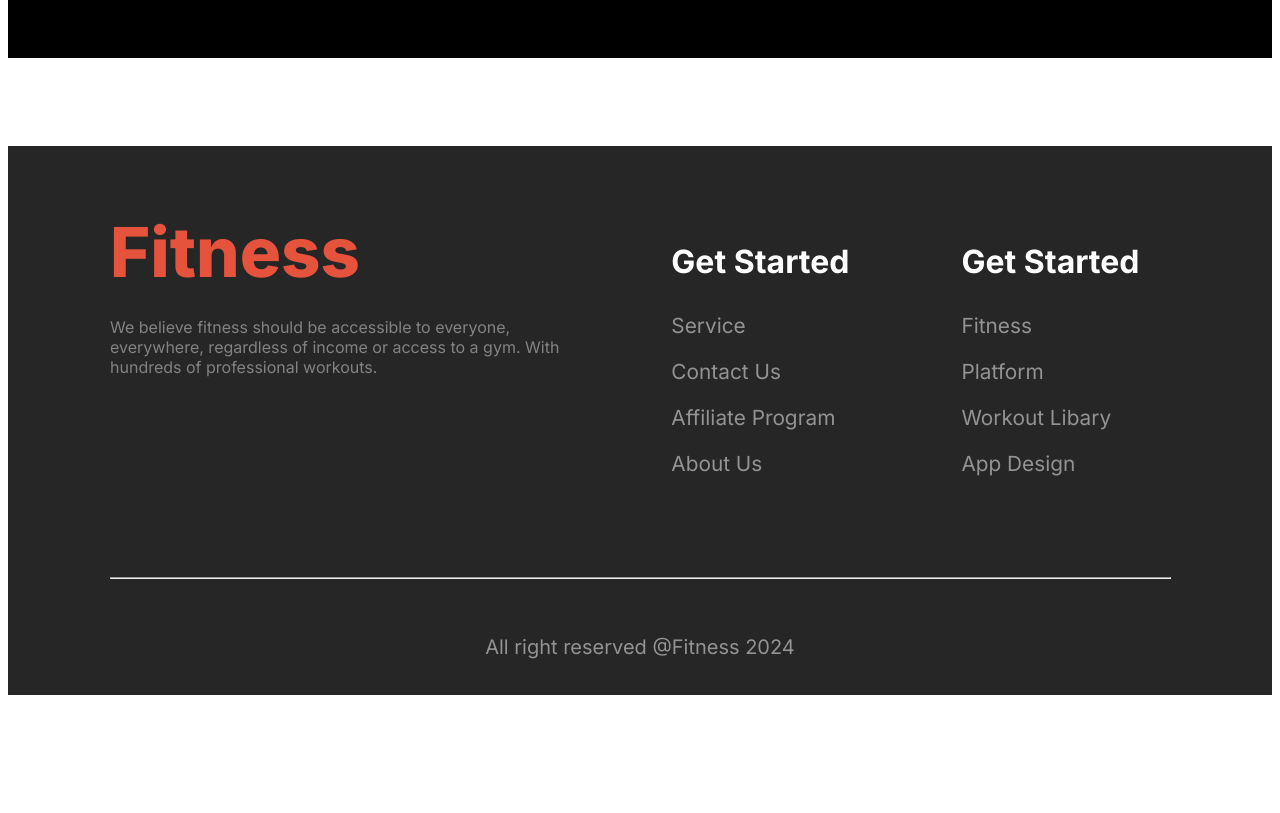
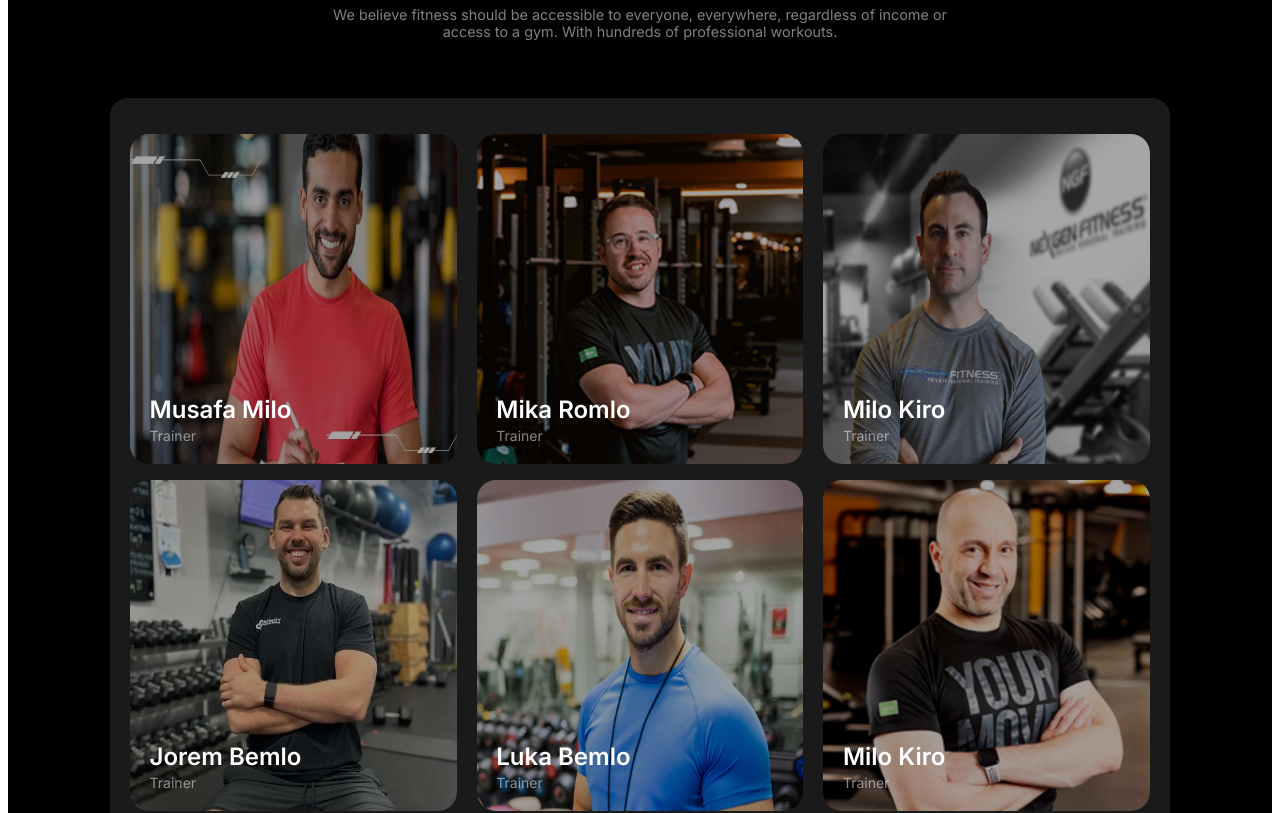
Before and after one commit to sohanmollahbd/b10-a-2-versatile-ui, a plain HTML site: page index.html in a window 1280 px wide. Shown: the part 1940-2753 px from the top of the page. Before the commit the page ends 2643 px from the top, so only its background shows below. Drawn offline with Linux system fonts and the light colour scheme; a web font is replaced by a local one.

Commit message:
Added Team section

```diff
--- a/index.html
+++ b/index.html
@@ -124,7 +124,54 @@
          <div class="team-texts text-center">
             <h1 class="team-title-text">Meet Our Team</h1>
             <p class="team-description">We believe fitness should be accessible to everyone, everywhere, regardless
-               of income or <br> access to a gym. With  hundreds of professional workouts.</p>
+               of income or <br> access to a gym. With hundreds of professional workouts.</p>
+         </div>
+
+         <div class="team-cards">
+            <div class="row">
+               <div class="team-card">
+                  <img id="team-img" src="./images/trainer4.png" alt="Trainer Picture">
+                  <h4 id="team-card-title" class="team-content-text">Musafa Milo</h4>
+                  <p id="team-card-description" class="team-content-text">Trainer</p>
+               </div>
+               <div class="team-card">
+                  <img id="team-img" src="./images/trainer5.png" alt="Trainer Picture">
+
+                  <h4 id="team-card-title" class="team-content-text">Mika Romlo</h4>
+                  <p id="team-card-description" class="team-content-text">Trainer</p>
+
+               </div>
+               <div class="team-card">
+                  <img id="team-img" src="./images/trainer6.png" alt="Trainer Picture">
+
+                  <h4 id="team-card-title" class="team-content-text">Milo Kiro</h4>
+                  <p id="team-card-description" class="team-content-text">Trainer</p>
+
+               </div>
+
+            </div>
+            <div class="row">
+               <div class="team-card">
+                  <img id="team-img" src="./images/trainer1.png" alt="Trainer Picture">
+                  <h4 id="team-card-title" class="team-content-text">Jorem Bemlo</h4>
+                  <p id="team-card-description" class="team-content-text">Trainer</p>
+               </div>
+               <div class="team-card">
+                  <img id="team-img" src="./images/trainer2.png" alt="Trainer Picture">
+
+                  <h4 id="team-card-title" class="team-content-text">Luka Bemlo</h4>
+                  <p id="team-card-description" class="team-content-text">Trainer</p>
+
+               </div>
+               <div class="team-card">
+                  <img id="team-img" src="./images/trainer3.png" alt="Trainer Picture">
+
+                  <h4 id="team-card-title" class="team-content-text">Milo Kiro</h4>
+                  <p id="team-card-description" class="team-content-text">Trainer</p>
+
+               </div>
+
+            </div>
          </div>
 
       </section>
@@ -134,7 +181,7 @@
 
    <!-- footer starts  -->
    <footer class="footer">
-      <div class="container  flex" id="footer">
+      <div class="container flex" id="footer">
          <div>
             <div class="footer-logo">
                <a href="#">
@@ -182,7 +229,7 @@
          </div>
       </div>
       <hr>
-         <p class="footer-credit-text text-center">All right reserved @Fitness 2024</p>
+      <p class="footer-credit-text text-center">All right reserved @Fitness 2024</p>
 
 
    </footer>
--- a/styles/style.css
+++ b/styles/style.css
@@ -300,6 +300,11 @@ header {
 }
 
 /* team styles  */
+.team {
+   padding-top: 3.625rem;
+   padding-bottom: 5.5rem;
+}
+
 .team-title-text {
    color: rgb(255, 255, 255);
    font-size: 3rem;
@@ -310,21 +315,65 @@ header {
 .team-description {
    color: rgba(255, 255, 255, 0.5);
    font-size: .9rem;
-   padding-bottom: 4.8rem;
+   padding-bottom: 0;
 }
 
 
+ .team-cards {
+   padding: 1.25rem;
+   background-color: rgba(255, 255, 255, 0.1);
+   border-radius: 1.125rem;
+   margin-top: 3.625rem;
+ }
+.team-card {
+   position: relative;
+}
 
+.row {
+   display: grid;
+   grid-template-columns: repeat(3, 1fr);
+   margin: 1rem 0;
+   gap: 1.25rem;
+}
 
+#team-img {
+   width: 100%;
+   height: 100%;
+   border-radius: 1.2rem;
+   filter: brightness(65%);
+}
+
+.team-content-text {
+   position: absolute;
+   top: 79%;
+   left: 6%;
+}
+
+#team-card-title {
+   color: white;
+   font-size: 24px;
+   font-weight: 600;
+   margin-top: 0;
+}
+
+#team-card-description {
+   color: rgba(255, 255, 255, 0.519);
+   margin-bottom: 10px;
+   font-size: 14px;
+   font-weight: 400;
+   margin-top: 32px;
+}
 
 
 /* footer styles  */
 .footer {
    background-color: rgb(0 0 0 / 85%);
    padding-top: 4rem;
-   margin-top: 5.5rem;
 }
 
+/* .footer-contents {
+   display: flex;!important
+} */
 .footer h3 {
    margin-top: 0;
    margin-bottom: 1.4rem;
@@ -363,6 +412,7 @@ header {
    color: rgba(255, 255, 255, 0.5);
    font-weight: 400;
 }
+
 .footer-credit-text {
    font-size: 1.25rem;
    font-weight: 400;
@@ -376,6 +426,17 @@ header {
    width: 1059px;
    color: rgba(255, 255, 255, 0.1);
 }
+
+
+
+
+
+
+
+
+
+
+
 
 
 
@@ -527,16 +588,36 @@ header {
       margin-top: 2rem;
    }
 
+   /* team styles  */
+   .row {
+      display: grid;
+      grid-template-columns: repeat(1, 1fr);
+      margin: 1rem 0;
+      gap: 1.25rem;
+   }
+   .team-content-text {
+      top: 69%;
+  }
+  .team-title-text {
+   font-size: 2rem;
+  }
+
+
+
+
    /* footer styles  */
-   .footer-contents{
+   .footer-contents {
       flex-direction: column;
    }
+
    #footer {
       flex-direction: column;
    }
+
    .footer-menu-content {
       padding-left: 0;
    }
+
    .footer hr {
       margin-top: 4.5rem;
       width: 354px;
@@ -626,22 +707,41 @@ header {
       margin-top: 2rem;
    }
 
+   /* team styles  */
+   .row {
+      display: grid;
+      grid-template-columns: repeat(2, 1fr);
+      margin: 1rem 0;
+      gap: 1.25rem;
+   }
+
+   .team-content-text {
+      position: absolute;
+      top: 63%;
+      left: 6%;
+  }
+
+
    /* footer styles  */
    #footer {
       flex-direction: column;
    }
+
    .footer-menu-content {
       padding-left: 0;
    }
+
    .footer hr {
       margin-top: 4.5rem;
       width: 683px;
    }
+
    .footer-title {
       font-size: 2rem;
    }
+
    #footer-right-menu {
-      padding-left: 9.5rem ;
+      padding-left: 9.5rem;
    }
 
 }
```
